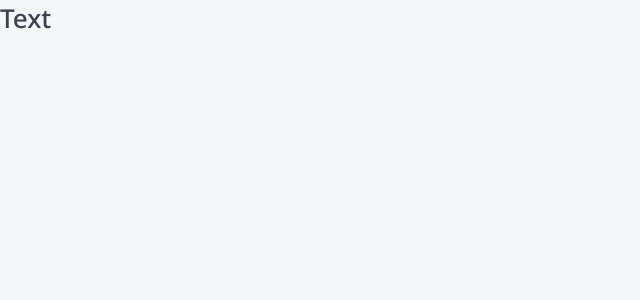
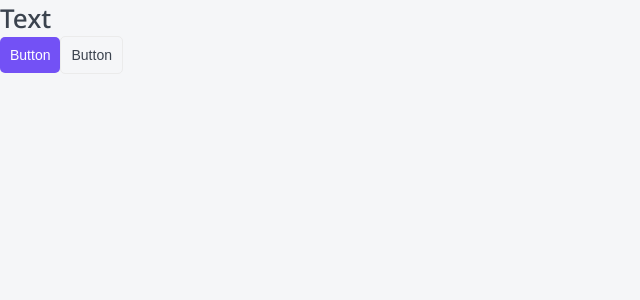
Before and after one commit to DenisJet/mytop-app, a Next.js app: page / in a window 1280 px wide. Shown: the top 300 px of the page, without its empty margins (0-640 px from the left). Built offline with nearby package versions, Linux system fonts and the light colour scheme.

Commit message:
add button component (classnames)

```diff
--- /dev/null
+++ b/components/Button/Button.module.css
@@ -0,0 +1,31 @@
+.button {
+  display: inline-block;
+  box-sizing: border-box;
+  padding: 10px;
+  cursor: pointer;
+  text-align: center;
+  border: none;
+  border-radius: 5px;
+  font-size: 14px;
+  transition: all 0.2s;
+}
+
+.primary {
+  color: var(--white);
+  background-color: var(--primary);
+}
+
+.primary:hover {
+  background-color: var(--primary-hover);
+}
+
+.ghost {
+  color: var(--black);
+  background: none;
+  border: 1px solid var(--gray-light);
+}
+
+.ghost:hover {
+  color: var(--white);
+  background-color: var(--primary);
+}
--- /dev/null
+++ b/components/Button/Button.props.ts
@@ -0,0 +1,6 @@
+import { ReactNode } from 'react';
+
+export interface ButtonProps {
+  children: ReactNode;
+  appearance: 'primary' | 'ghost';
+}
--- /dev/null
+++ b/components/Button/Button.tsx
@@ -0,0 +1,16 @@
+import styles from './Button.module.css';
+import { ButtonProps } from './Button.props';
+import cn from 'classnames';
+
+export const Button = ({ children, appearance }: ButtonProps): JSX.Element => {
+  return (
+    <button
+      className={cn(styles.button, {
+        [styles.primary]: appearance == 'primary',
+        [styles.ghost]: appearance == 'ghost',
+      })}
+    >
+      {children}
+    </button>
+  );
+};
--- a/components/index.ts
+++ b/components/index.ts
@@ -1 +1,2 @@
 export * from './Htag/Htag';
+export * from './Button/Button';
--- a/package.json
+++ b/package.json
@@ -16,6 +16,7 @@
     "react-dom": "^18"
   },
   "devDependencies": {
+    "@types/classnames": "^2.3.1",
     "@types/node": "^20",
     "@types/react": "^18",
     "@types/react-dom": "^18",
--- a/pages/index.tsx
+++ b/pages/index.tsx
@@ -1,9 +1,11 @@
-import { Htag } from '@/components';
+import { Button, Htag } from '@/components';
 
 export default function Page(): JSX.Element {
   return (
     <>
       <Htag tag='h1'>Text</Htag>
+      <Button appearance='primary'>Button</Button>
+      <Button appearance='ghost'>Button</Button>
     </>
   );
 }
```
Also changed, not shown: 1 other file (tests, documents, lock files or other folders).
